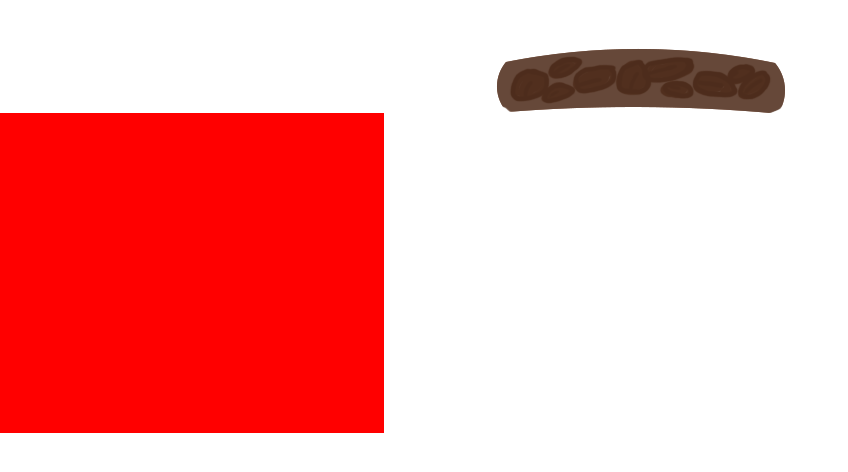
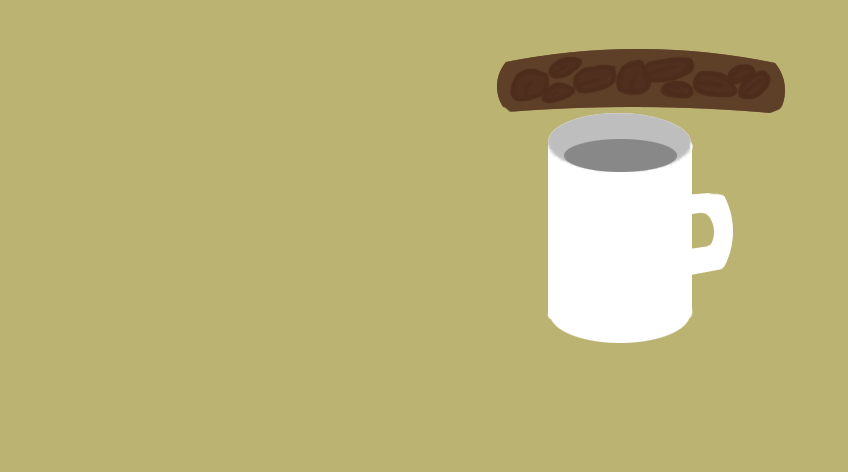
Before and after one commit to gabriellePresseault/cafe, a Next.js app: page / in a window 1280 px wide. Shown: the top 472 px of the page, without its empty margins (0-848 px from the left). Built offline with nearby package versions, Linux system fonts and the light colour scheme.

Commit message:
debutCafe

```diff
--- a/src/_component/Cafe.css
+++ b/src/_component/Cafe.css
@@ -1,5 +1,13 @@
 .CafeZone {
-    width: 30%;
-    height: 20em;
-    background-color: red;
+ width: 186px;
+ height: 230px;
+  background-image: url('/img/cafevide.png');
+  background-size: cover;
+  background-position: center;
+  cursor: pointer;
+  transition: transform 0.3s ease;
+  margin: 0 auto;
 }
+body{
+    background-color: rgb(187, 179, 113);
+}
--- a/src/_component/Cafe.jsx
+++ b/src/_component/Cafe.jsx
@@ -1,10 +1,28 @@
-import "./Cafe.css"
+'use client'
+
+import "./Cafe.css";
+import { gsap } from "gsap";
+import { useRef } from "react";
 
 const Cafe = () => {
+  const cafeRef = useRef();
 
-    return (
-        <div className="CafeZone"></div>
-    );
-}
+  const handleClick = () => {
+
+    gsap.to(cafeRef.current, {
+      scale: 1.2,
+      duration: 0.5,
+      ease: "power2.out"
+    });
+  };
+
+  return (
+    <div
+      className="CafeZone"
+      ref={cafeRef}
+      onClick={handleClick}
+    ></div>
+  );
+};
 
 export default Cafe;
```
Also changed, not shown: public/img/cafevide.png.
